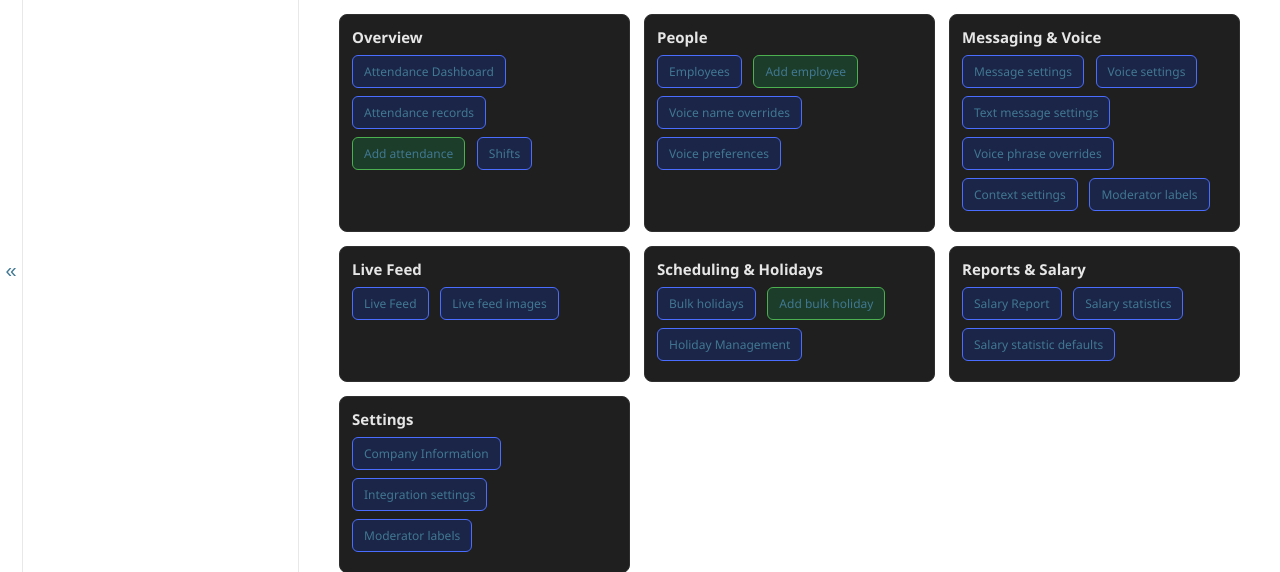
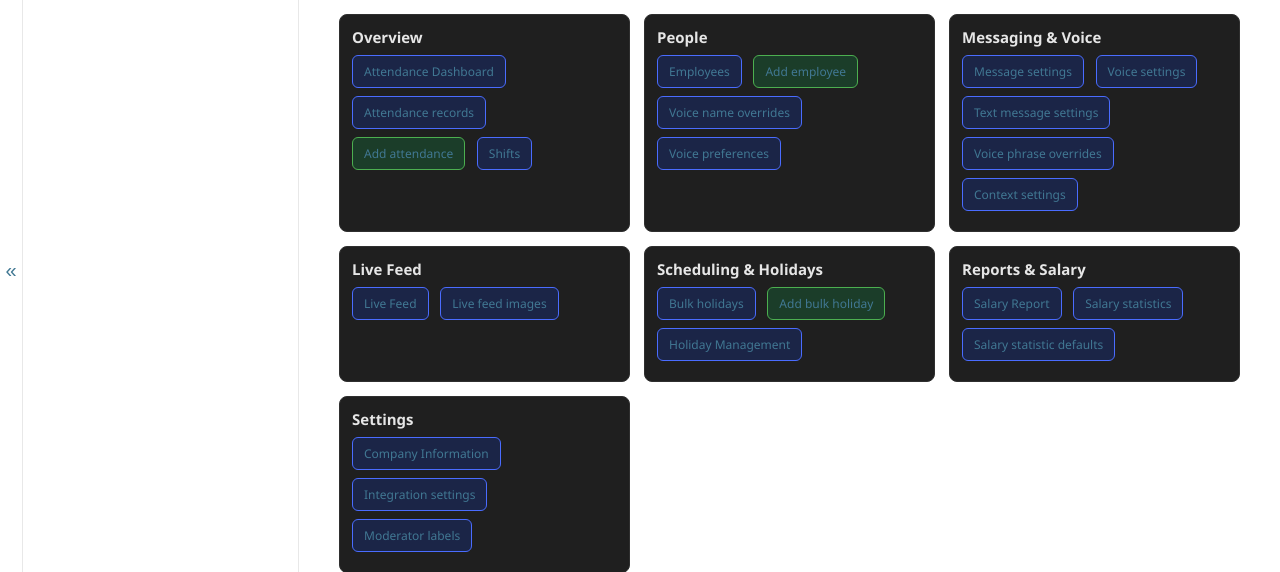
Before and after one commit to omar4917/Enterprise-HR-Backend, a Django app: page /admin/ in a window 1280 px wide. Shown: the part 171-743 px from the top of the page. Run offline with Django 5.2, Linux system fonts and the light colour scheme; the visitor is signed in with stand-in values (Sample User, id 1).

Commit message:
Keep moderator labels only under Settings

```diff
--- a/attendance/templates/admin/index.html
+++ b/attendance/templates/admin/index.html
@@ -36,7 +36,6 @@
     <a class="view" href="{% url 'admin:attendance_textmessagesetting_changelist' %}">Text message settings</a>
     <a class="view" href="{% url 'admin:attendance_voicephraseoverride_changelist' %}">Voice phrase overrides</a>
     <a class="view" href="{% url 'admin:attendance_contextsetting_changelist' %}">Context settings</a>
-    <a class="view" href="{% url 'admin:attendance_moderatorlabel_changelist' %}">Moderator labels</a>
   </div>
 
   <div class="card">
```
